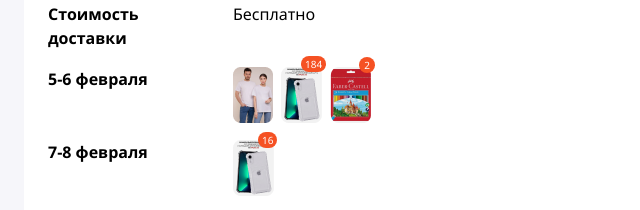
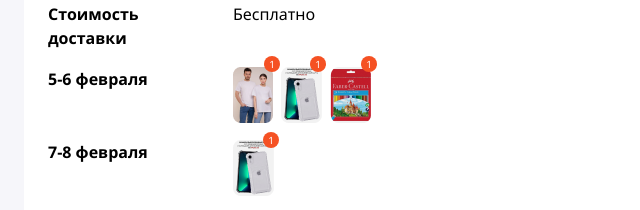
Before and after one commit to emilTMB/L0-tovari-i-tochka, a plain HTML site: page index.html in a window 1280 px wide. Shown: the part 443-653 px from the top of the page, 0-640 px from the left. Drawn offline with Linux system fonts and the light colour scheme.

Commit message:
count-delivery-update

```diff
--- a/css/style.css
+++ b/css/style.css
@@ -579,15 +579,19 @@ h2 {
     align-items: flex-end;
 }
 .delivery__point__count__item-a {
-    left: -78px;
+    left: -69px;
     top: -11px;
 }
 .delivery__point__count__item-b {
-    left: -45px;
-    top: -10px;
+    left: -34px;
+    top: -11px;
+}
+.delivery__point__count__item-d {
+    right: 147px;
+    top: -11px;
 }
 .delivery__point__count__item-c {
-    left: -24px;
+    left: -19px;
 }
 .re__delivery__item-a {
     font-family: 'Segoe UI', Tahoma, sans-serif;
--- a/index.html
+++ b/index.html
@@ -403,8 +403,9 @@
                                             <img src="img\futbolka__mini.png" alt="futbolka__mini">
                                             <img src="img\chehol__mini.png" alt="chehol__mini">
                                             <img src="img\karandash__mini.png" alt="karandash__mini.png">
-                                            <span class="shopping-basket delivery__point__count__item-a">184</span>
-                                            <span class="shopping-basket delivery__point__count__item-b">2</span>
+                                            <span class="shopping-basket delivery__point__count__item-a" id="delivery__point__count__item-a">0</span>
+                                            <span class="shopping-basket delivery__point__count__item-b" id="delivery__point__count__item-b">0</span>
+                                            <span class="shopping-basket delivery__point__count__item-d" id="delivery__point__count__item-d">0</span>
                                         </div>
                                     </div>
                                 </div>
@@ -413,7 +414,7 @@
                                     <div class="delivery__point__info">
                                         <div class="delivery__point__info-img">
                                             <img src="img\chehol__mini.png" alt="chehol__mini">
-                                            <span class="shopping-basket delivery__point__count__item-c">16</span>
+                                            <span class="shopping-basket delivery__point__count__item-c" id="delivery__point__count__item-c">0</span>
                                         </div>
                                     </div>
                                 </div>
--- a/js/count1.js
+++ b/js/count1.js
@@ -127,6 +127,11 @@ countContainers__f.forEach((container, index) => {
         let element8 = document.getElementById("count__productID__ch__mobile");
         let element9 = document.getElementById("count__productID__k__mobile");
 
+        let resultElement__delivery__mini__f = document.getElementById("delivery__point__count__item-d");
+        let resultElement__delivery__mini__ch = document.getElementById("delivery__point__count__item-a");
+        let resultElement__delivery__mini__ch2 = document.getElementById("delivery__point__count__item-b");
+        let resultElement__delivery__mini__k = document.getElementById("delivery__point__count__item-c");
+
         let resultElement__basket = document.getElementById("shopping-basketID");
         let resultElement__basket__mobile = document.getElementById("shopping-basketID__mobile");
 
@@ -163,6 +168,11 @@ countContainers__f.forEach((container, index) => {
                 value__check__box3 = 1;
             }
         }
+
+        resultElement__delivery__mini__f.textContent = number4;
+        resultElement__delivery__mini__ch.textContent = number5;
+        resultElement__delivery__mini__ch2.textContent = number5;
+        resultElement__delivery__mini__k.textContent = number6;
 
         checkbox1.addEventListener('change', function () {
             const result = calculateValueBasket();
--- a/js/count2.js
+++ b/js/count2.js
@@ -135,6 +135,11 @@ resultElement__del.textContent = sum;
         let resultElement__basket = document.getElementById("shopping-basketID");
         let resultElement__basket__mobile = document.getElementById("shopping-basketID__mobile");
 
+        let resultElement__delivery__mini__f = document.getElementById("delivery__point__count__item-d");
+        let resultElement__delivery__mini__ch = document.getElementById("delivery__point__count__item-a");
+        let resultElement__delivery__mini__ch2 = document.getElementById("delivery__point__count__item-c");
+        let resultElement__delivery__mini__k = document.getElementById("delivery__point__count__item-b");
+
         let text4 = element4.textContent;
         let text5 = element5.textContent;
         let text6 = element6.textContent;
@@ -166,6 +171,11 @@ resultElement__del.textContent = sum;
                 value__check__box3 = 1;
             }
         }
+
+        resultElement__delivery__mini__f.textContent = number4;
+        resultElement__delivery__mini__ch.textContent = number5;
+        resultElement__delivery__mini__ch2.textContent = number5;
+        resultElement__delivery__mini__k.textContent = number6;
 
         checkbox1.addEventListener('change', function () {
             const result = calculateValueBasket();
--- a/js/count3.js
+++ b/js/count3.js
@@ -132,6 +132,10 @@ resultElement__del.textContent = sum;
 
         let resultElement__basket = document.getElementById("shopping-basketID");
         let resultElement__basket__mobile = document.getElementById("shopping-basketID__mobile");
+        let resultElement__delivery__mini__f = document.getElementById("delivery__point__count__item-d");
+        let resultElement__delivery__mini__ch = document.getElementById("delivery__point__count__item-a");
+        let resultElement__delivery__mini__ch2 = document.getElementById("delivery__point__count__item-c");
+        let resultElement__delivery__mini__k = document.getElementById("delivery__point__count__item-b");
 
         let text4 = element4.textContent;
         let text5 = element5.textContent;
@@ -164,6 +168,11 @@ resultElement__del.textContent = sum;
                 value__check__box3 = 1;
             }
         }
+
+        resultElement__delivery__mini__f.textContent = number4;
+        resultElement__delivery__mini__ch.textContent = number5;
+        resultElement__delivery__mini__ch2.textContent = number5;
+        resultElement__delivery__mini__k.textContent = number6;
 
         checkbox1.addEventListener('change', function () {
             const result = calculateValueBasket();
```
